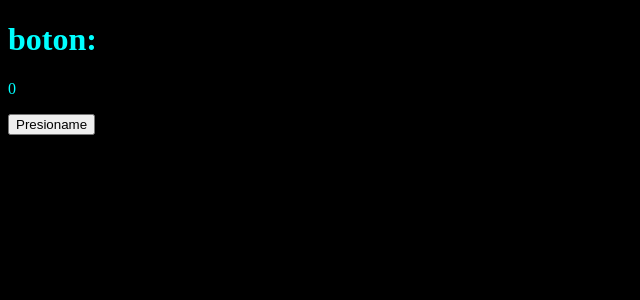
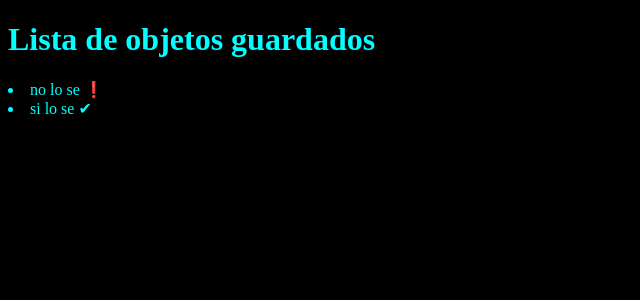
Before and after one commit to adri13743/React, a React (Vite) app in the folder client/: page / in a window 1280 px wide. Shown: the top 300 px of the page, without its empty margins (0-640 px from the left). Built offline with nearby package versions, Linux system fonts and the light colour scheme.

Commit message:
v1.1-condTer-ok

```diff
--- a/client/src/basico/componenteBasico.jsx
+++ b/client/src/basico/componenteBasico.jsx
@@ -1,5 +1,7 @@
 export const Componente = () => {
     return(
+    <>
     <p>Hola caracola</p>
+    </>
     ) // solo puede devolver un objeto
 }
--- /dev/null
+++ b/client/src/basico/condicionalesTernarios.jsx
@@ -0,0 +1,33 @@
+/*
+const Objetos =({nombre, vista})=>{
+    if(vista){
+        return <li>{nombre} {'✔'}</li>
+    }
+    return <li>{nombre} {'❗'}</li>
+}
+
+const Objetos =({nombre, vista})=>{
+    return(
+        <li>{nombre} {vista && '✔' }</li>
+    )
+}
+*/
+
+const Objetos =({nombre, vista})=>{
+    return(
+        <li>{nombre} {vista ? '✔' : '❗'}</li>
+    )
+}
+
+export const CondicionalesTernarios = () => {
+    return(
+    <>
+        <h1>Lista de objetos guardados</h1>
+        <o1>
+            <Objetos nombre="no lo se" vista={false}></Objetos>
+            <Objetos nombre="si lo se" vista={true}></Objetos>
+        </o1>
+
+    </>
+    )
+}
--- a/client/src/main.jsx
+++ b/client/src/main.jsx
@@ -5,7 +5,7 @@ import { StrictMode } from 'react'
 // dónde montar la aplicación en el DOM (el HTML real del navegador).
 import { createRoot } from 'react-dom/client'
 
-import { Contador } from './basico/eventos'
+import { CondicionalesTernarios } from './basico/condicionalesTernarios'
 
 import './styles.css';
 
@@ -13,6 +13,6 @@ import './styles.css';
 // En el archivo 'index.html' (típicamente), hay un <div> con id="root".
 createRoot(document.getElementById('root')).render(
   <StrictMode>
-    <Contador valor = {0} />
+    <CondicionalesTernarios valor = {0} />
   </StrictMode>,
 )
```
